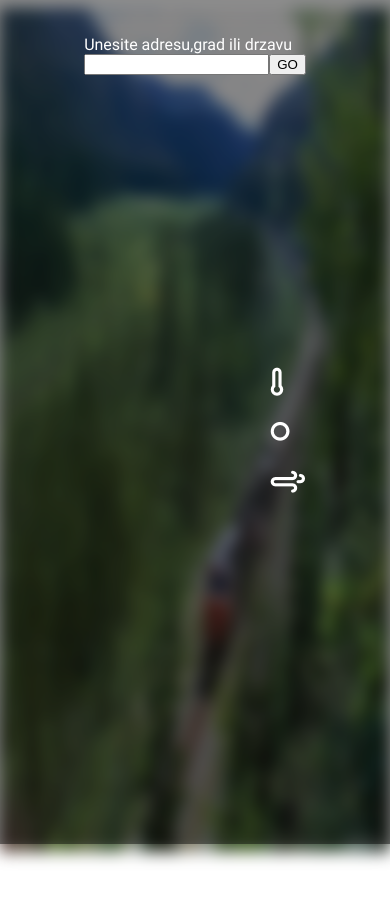
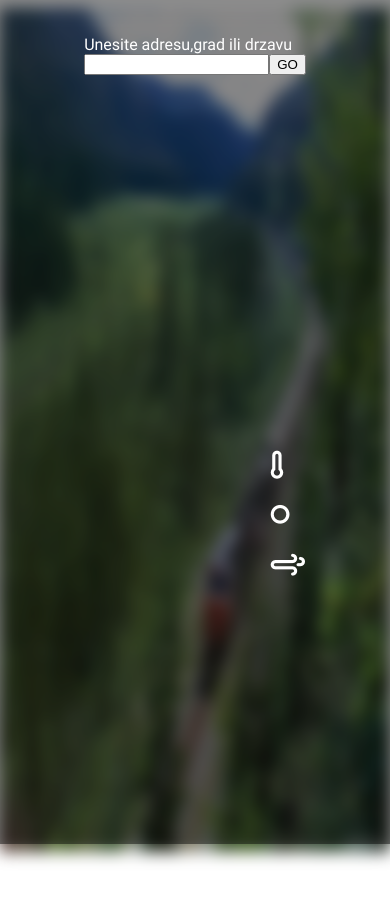
Before and after one commit to Ivantrajko46/weather-app, a plain HTML site: page index.html in a window 390 px wide. Drawn offline with Linux system fonts and the light colour scheme.

Commit message:
responsive

```diff
--- a/assets/css/style.scss
+++ b/assets/css/style.scss
@@ -57,10 +57,11 @@ div.container-weather {
         // color: rgba(200, 200, 200, .6);
     }
     width: 85%;
-    height: 77%;
+    height: 100%;
     display: flex;
     flex-direction:column;
     justify-content: space-between;
+    padding-top: 100px;
 
     div.current-name-location {
         align-self: flex-start;
@@ -72,6 +73,7 @@ div.container-weather {
         display: flex;
         flex-direction: column;
         align-items: center;
+        padding-top: 30px;
 
         .name {
             font-size: 2rem;
@@ -88,6 +90,7 @@ div.container-weather {
         justify-content: space-between;
         width: 100%;
         height: 100%;
+        margin-top: 35px;
 
         .left {
             display: flex;
```
Also changed, not shown: assets/css/style.css.
